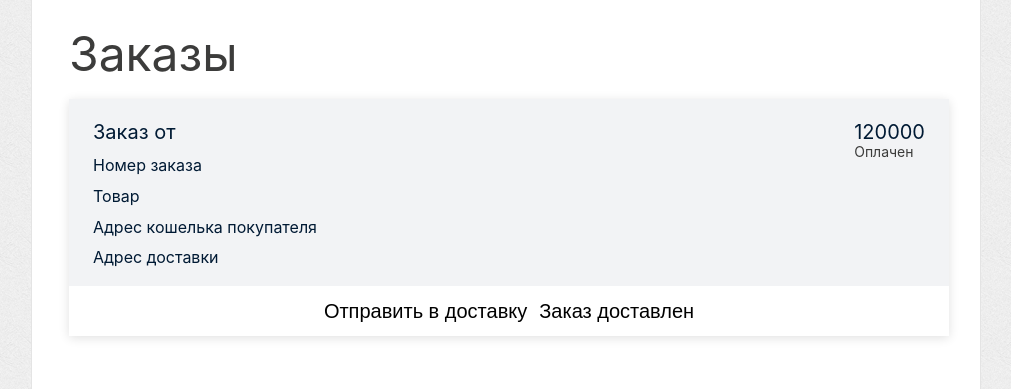
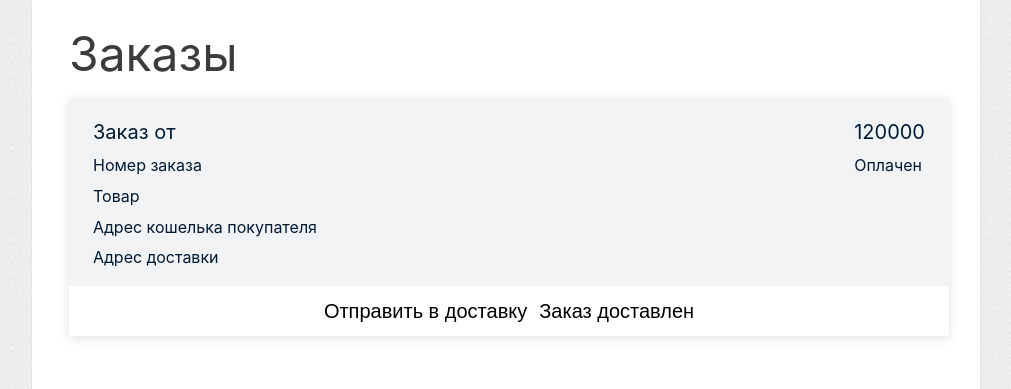
Before and after one commit to AA122AA/Escrow_site, a Django app: page /Shop/lk_admin in a window 1280 px wide. Shown: the part 278-667 px from the top of the page, without its empty margins (134-1145 px from the left). Run offline with Django 3.2, Linux system fonts and the light colour scheme.

Commit message:
Update style.css

```diff
--- a/DjangoFiles/Shop/static/Shop/css/style.css
+++ b/DjangoFiles/Shop/static/Shop/css/style.css
@@ -248,7 +248,7 @@ input:{
 	line-height: 1.3;
 	color: #001a34;
 }
-.order_id, .order_paid, .order_buyer_address, .order_delivery_address, .order_product{
+.order_id, .order_state, .order_buyer_address, .order_delivery_address, .order_product{
 	margin-top: 10px;
 	font-size: 16px;
 	line-height: 1.3;
```
